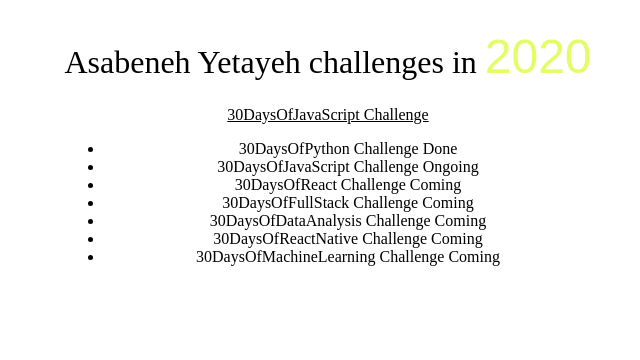
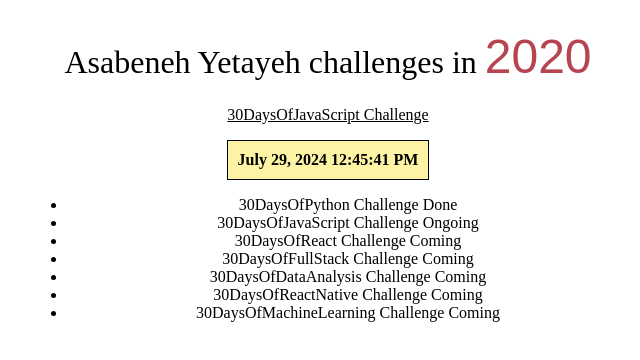
Before and after one commit to kiddmetro/JS-Excercise, a plain HTML site: page 21Excercise/Level3/index.html in a window 1280 px wide. Shown: the whole page, without its empty margins (312-952 px from the left). Drawn offline with Linux system fonts and the light colour scheme.

Commit message:
initial commit

```diff
--- a/21Excercise/Level3/index.html
+++ b/21Excercise/Level3/index.html
@@ -7,6 +7,7 @@
     <div class="wrapper">
         <h1>Asabeneh Yetayeh challenges in 2020</h1>
         <h2>30DaysOfJavaScript Challenge</h2>
+        <p id="timer"></p>
         <ul>
             <li>30DaysOfPython Challenge Done</li>
             <li>30DaysOfJavaScript Challenge Ongoing</li>
--- a/21Excercise/Level3/level3.js
+++ b/21Excercise/Level3/level3.js
@@ -49,3 +49,36 @@ h2.style.fontSize = '1rem';
 h2.style.fontWeight = 'normal';
 
 // adding date and time
+
+const createTime = setInterval(function() {
+    const getTime = new Date().toLocaleTimeString();
+    const currentDate = new Date();
+    const formattedDate = currentDate.toLocaleDateString('en-US',{
+        year: 'numeric',
+        month: 'long',
+        day: 'numeric'
+    });
+    return document.getElementById('timer').innerHTML = `${formattedDate} ${getTime}`;
+}, 1000);
+
+// change background color
+let getHtmlTimer = document.getElementById('timer');
+function getRandomColors(){
+    let letters = '0123456789ABCDEF';
+    let color = '#';
+    for(let i=0; i < 6;i++){
+        color += letters[Math.floor(Math.random() * 16)]
+    }
+    return color;
+}
+
+getHtmlTimer.style.padding = '10px';
+getHtmlTimer.style.fontWeight = 'bold';
+getHtmlTimer.style.textDecoration = 'none';
+getHtmlTimer.style.border = '1px solid black';
+getHtmlTimer.style.marginLeft = '200px';
+getHtmlTimer.style.marginRight = '200px';
+
+setInterval(function() {
+    getHtmlTimer.style.background = getRandomColors();
+}, 1000);
```
